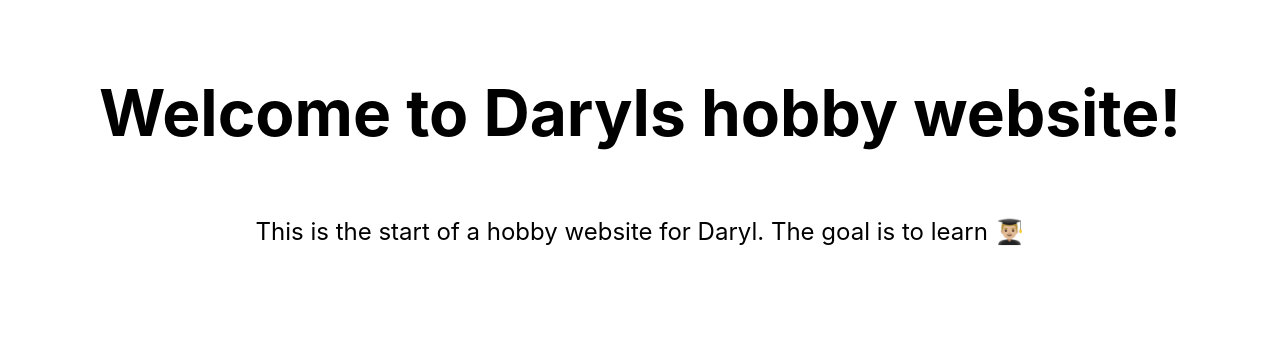
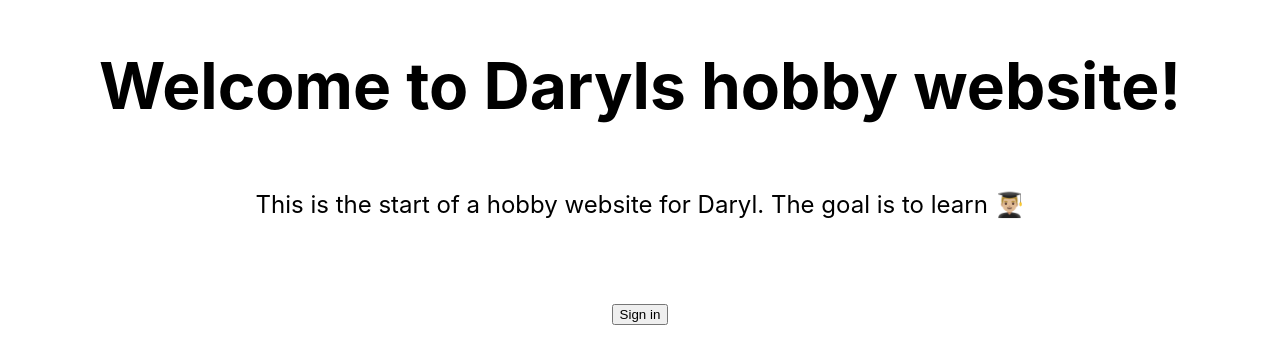
Before and after one commit to daryl-sf/dsf-website, a Next.js app: page / in a window 1280 px wide. Shown: the part 205-568 px from the top of the page. Built offline with nearby package versions, Linux system fonts and the light colour scheme; no server answers.

Commit message:
github sign in

```diff
--- a/package.json
+++ b/package.json
@@ -8,8 +8,10 @@
     "lint": "next lint"
   },
   "dependencies": {
+    "@next-auth/prisma-adapter": "^0.5.2-next.19",
     "@prisma/client": "^3.5.0",
     "next": "12.0.3",
+    "next-auth": "^4.0.0-beta.7",
     "react": "17.0.2",
     "react-dom": "17.0.2"
   },
--- a/pages/_app.js
+++ b/pages/_app.js
@@ -1,7 +1,12 @@
+import { SessionProvider } from 'next-auth/react';
 import '../styles/globals.css'
 
 function MyApp({ Component, pageProps }) {
-  return <Component {...pageProps} />
+  return (
+    <SessionProvider session={pageProps.session}>
+      <Component {...pageProps} />
+    </SessionProvider>
+  );
 }
 
 export default MyApp
--- a/pages/index.js
+++ b/pages/index.js
@@ -1,7 +1,10 @@
 import Head from 'next/head'
+import { signIn, useSession } from "next-auth/react"
 import styles from '../styles/Home.module.css'
 
-const Home = () => (
+const Home = () => {
+  const { data: session, status } = useSession();
+  return (
     <div className={styles.container}>
       <Head>
         <title>Daryl</title>
@@ -17,8 +20,13 @@ const Home = () => (
         <p className={styles.description}>
           This is the start of a hobby website for Daryl. The goal is to learn 👨🏼‍🎓
         </p>
+        <p>
+          {status === "authenticated" && "Welcome"}
+          {status !== "authenticated" && <button onClick={() => signIn()}>Sign in</button>}
+        </p>
       </main>
     </div>
   );
+}
 
 export default Home;
```
Also changed, not shown: pages/api/auth/[...nextauth].js (added, +17 -0 lines), 1 other file (tests, documents, lock files or other folders). Lines whose indentation alone changed are shown as unchanged.
